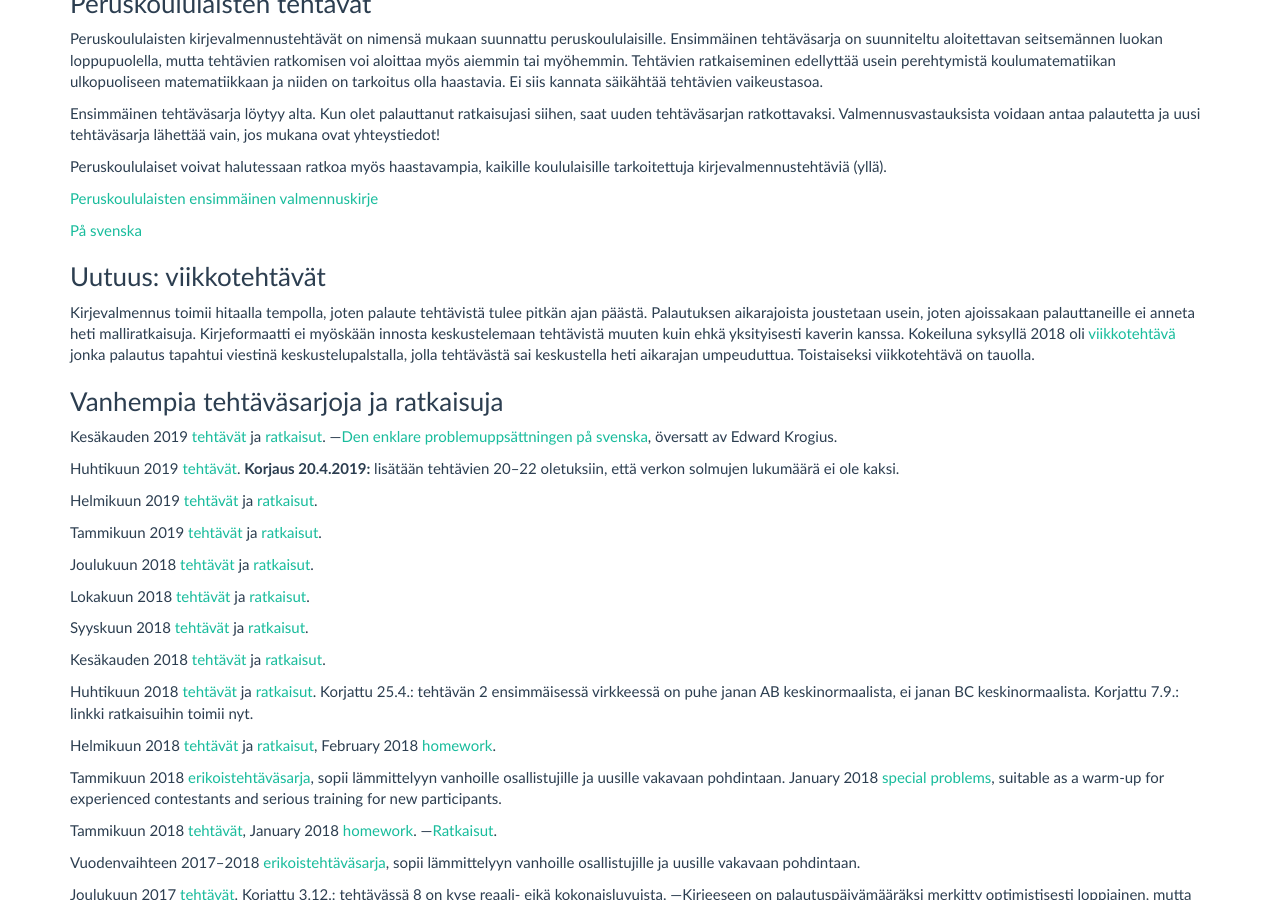
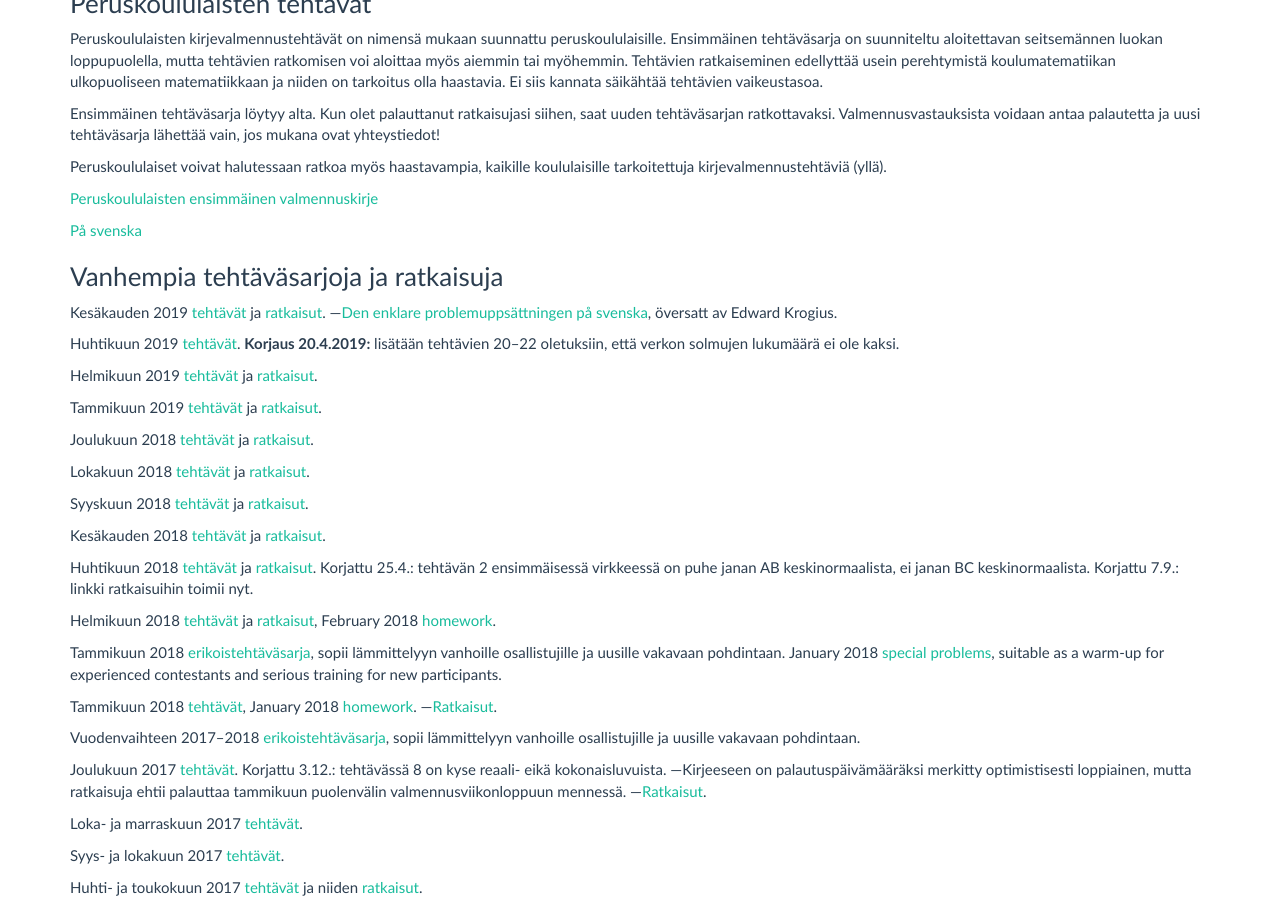
Before and after one commit to matematiikkakilpailut/matematiikkakilpailut.github.io, a Jekyll site: the page built from valmennus/index.md, in a window 1280 px wide and 900 px high, scrolled down 1121 px. Built offline with Jekyll 4.4.1, drawn with Linux system fonts in a browser that asks for light colours.

Commit message:
Update index.md
viikkotehtävä poisto

```diff
--- a/valmennus/index.md
+++ b/valmennus/index.md
@@ -77,16 +77,6 @@ Peruskoululaiset voivat halutessaan ratkoa myös haastavampia, kaikille koululai
 
 [På svenska](2019/brev1_internet.pdf)
 
-### Uutuus: viikkotehtävät
-
-Kirjevalmennus toimii hitaalla tempolla, joten palaute tehtävistä tulee pitkän ajan päästä.
-Palautuksen aikarajoista joustetaan usein, joten ajoissakaan palauttaneille ei anneta
-heti malliratkaisuja. Kirjeformaatti ei myöskään innosta keskustelemaan tehtävistä muuten
-kuin ehkä yksityisesti kaverin kanssa.
-Kokeiluna syksyllä 2018 oli [viikkotehtävä](https://keskustelu.matematiikkakilpailut.fi/c/viikkotehtavat)
-jonka palautus tapahtui viestinä keskustelupalstalla, jolla tehtävästä sai keskustella
-heti aikarajan umpeuduttua.
-Toistaiseksi viikkotehtävä on tauolla.
 
 ### Vanhempia tehtäväsarjoja ja ratkaisuja
 
```
